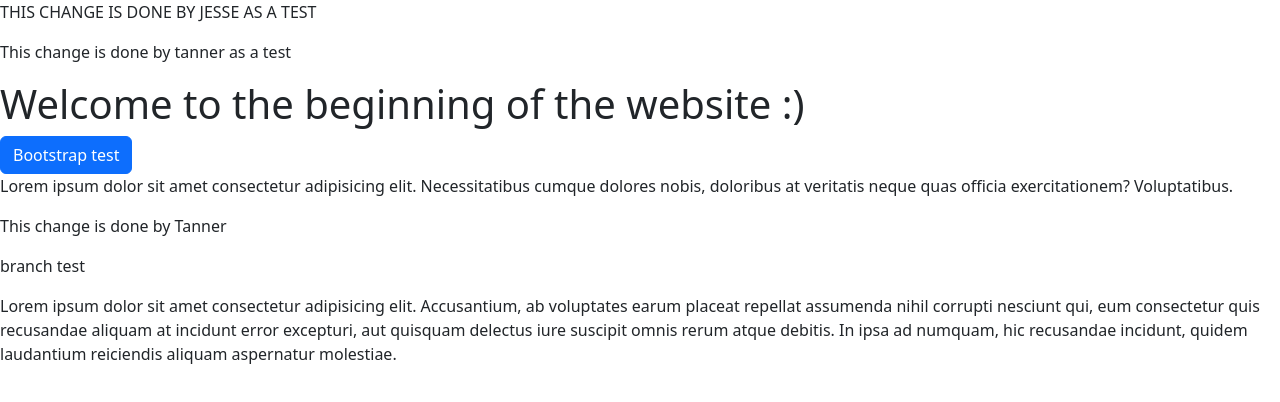
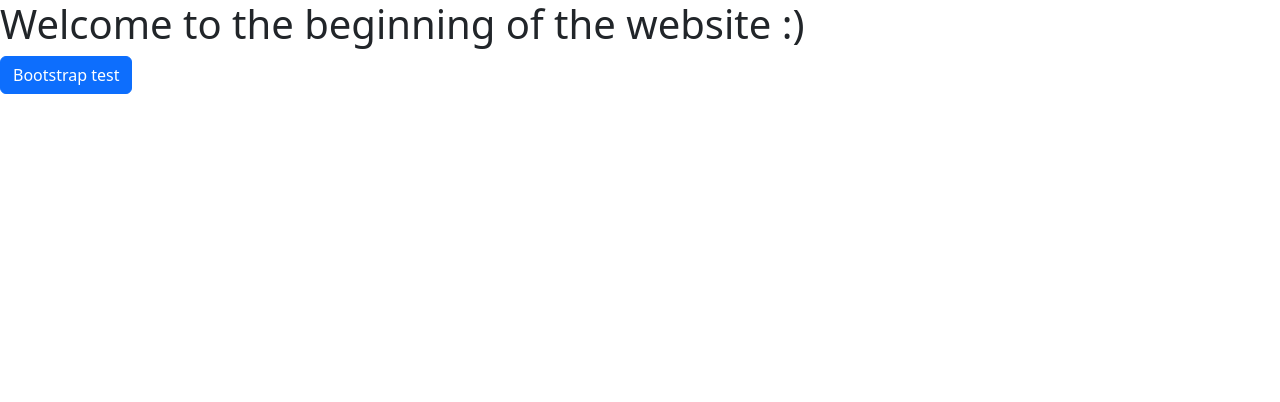
Before and after one commit to TannerMarthaler/CSCI313GroupProject, an Angular app: page / in a window 1280 px wide. Shown: the top 402 px of the page. Built offline with nearby package versions, Linux system fonts and the light colour scheme.

Commit message:
Cleaning up after testing

```diff
--- a/src/app/app.component.html
+++ b/src/app/app.component.html
@@ -1,19 +1,4 @@
 <div>
   <h1>Welcome to the beginning of the website :)</h1>
   <button class="btn btn-primary">Bootstrap test</button>
-  <p>
-    Lorem ipsum dolor sit amet consectetur adipisicing elit. Necessitatibus
-    cumque dolores nobis, doloribus at veritatis neque quas officia
-    exercitationem? Voluptatibus.
-  </p>
-  <p>This change is done by Tanner</p>
-  <p>branch test</p>
-  <p>
-    Lorem ipsum dolor sit amet consectetur adipisicing elit. Accusantium, ab
-    voluptates earum placeat repellat assumenda nihil corrupti nesciunt qui, eum
-    consectetur quis recusandae aliquam at incidunt error excepturi, aut
-    quisquam delectus iure suscipit omnis rerum atque debitis. In ipsa ad
-    numquam, hic recusandae incidunt, quidem laudantium reiciendis aliquam
-    aspernatur molestiae.
-  </p>
 </div>
--- a/src/index.html
+++ b/src/index.html
@@ -3,8 +3,6 @@
   <head>
     <meta charset="utf-8" />
     <title>TheSpot</title>
-    <p>THIS CHANGE IS DONE BY JESSE AS A TEST</p>
-    <p>This change is done by tanner as a test</p>
     <base href="/" />
     <meta name="viewport" content="width=device-width, initial-scale=1" />
     <link rel="icon" type="image/x-icon" href="favicon.ico" />
```
